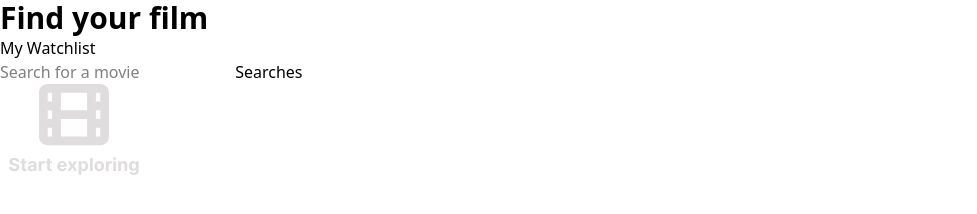
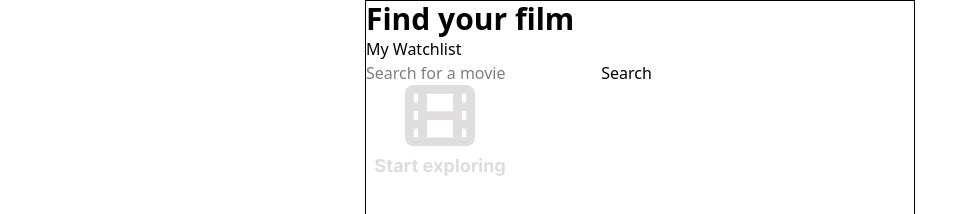
Before and after one commit to Achigyus/movie-watchlist, a website built with Vite: page index.html in a window 1280 px wide. Shown: the top 214 px of the page, without its empty margins (0-977 px from the left). Built offline with nearby package versions, Linux system fonts and the light colour scheme; no server answers.

Commit message:
refactor: restructure HTML layout for improved readability

```diff
--- a/index.html
+++ b/index.html
@@ -9,6 +9,7 @@
     <link rel="stylesheet" href="assets/styles/main.css">
 </head>
 <body class="dark:bg-[#121212] bg-white text-black dark:text-white">
+    <div class="wrap max-w-[550px] mx-auto border min-h-dvh">
         <header class="header">
             <h1 class="text-3xl font-bold">
                 Find your film
@@ -19,13 +20,14 @@
             <div class="cont">
                 <form class="search_movie" id="search_movie">
                     <input type="text" class="movie_input" id="movie_input" placeholder="Search for a movie">
-                <button type="submit" class="search_btn" id="search_btn">Searches</button>
+                    <button type="submit" class="search_btn" id="search_btn">Search</button>
                 </form>
                 <div class="movie_cont" id="movie_cont">
                     <img src="/assets/images/no-data-initial.svg" alt="Start exploring" class="placeholder_img">
                 </div>
             </div>
         </main>
+    </div>
     <script type="module" src="/assets/scripts/main.js"></script>
 </body>
 </html>
```
Lines whose indentation alone changed are shown as unchanged.
